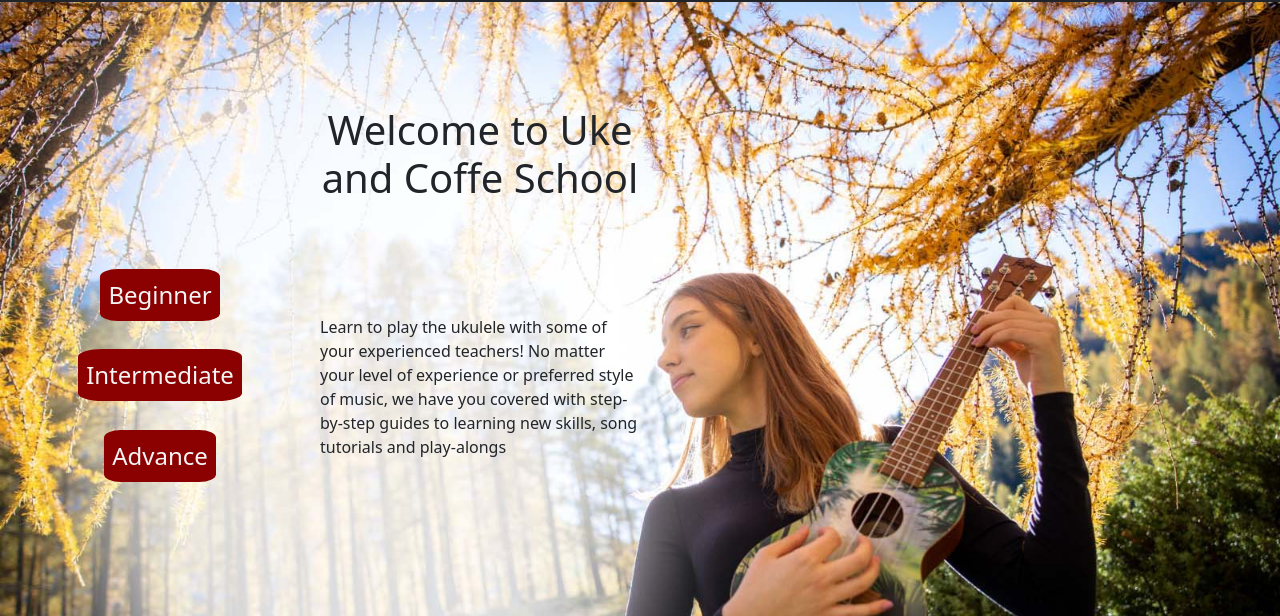
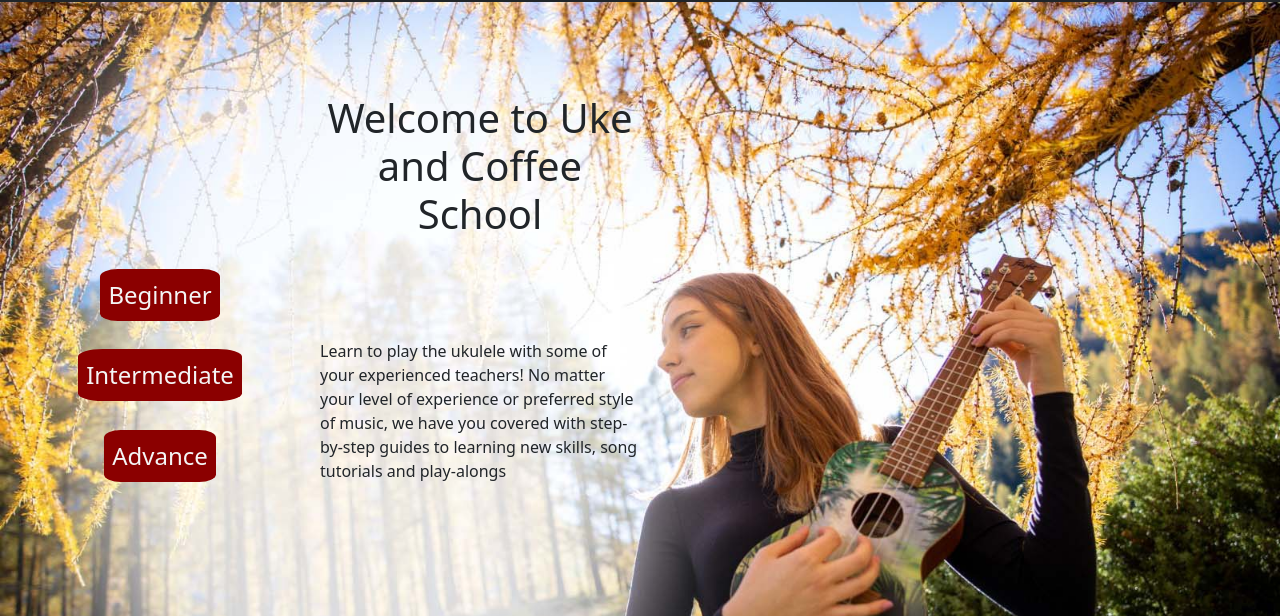
Before and after one commit to robmrdev/ukuandcoffee, a website: page pages/courses.html in a window 1280 px wide. Shown: the part 154-770 px from the top of the page. Drawn offline with nearby package versions, Linux system fonts and the light colour scheme.

Commit message:
correction

```diff
--- a/pages/courses.html
+++ b/pages/courses.html
@@ -68,7 +68,7 @@
                 </a>
             </div>
             <div class="coursetop">
-                <h1> Welcome to Uke and Coffe School</h1>
+                <h1> Welcome to Uke and Coffee School</h1>
                 <p>
                     Learn to play the ukulele with some of your experienced teachers! No matter your level of experience
                     or preferred style of music, we have you covered with step-by-step guides to learning new skills,
```
